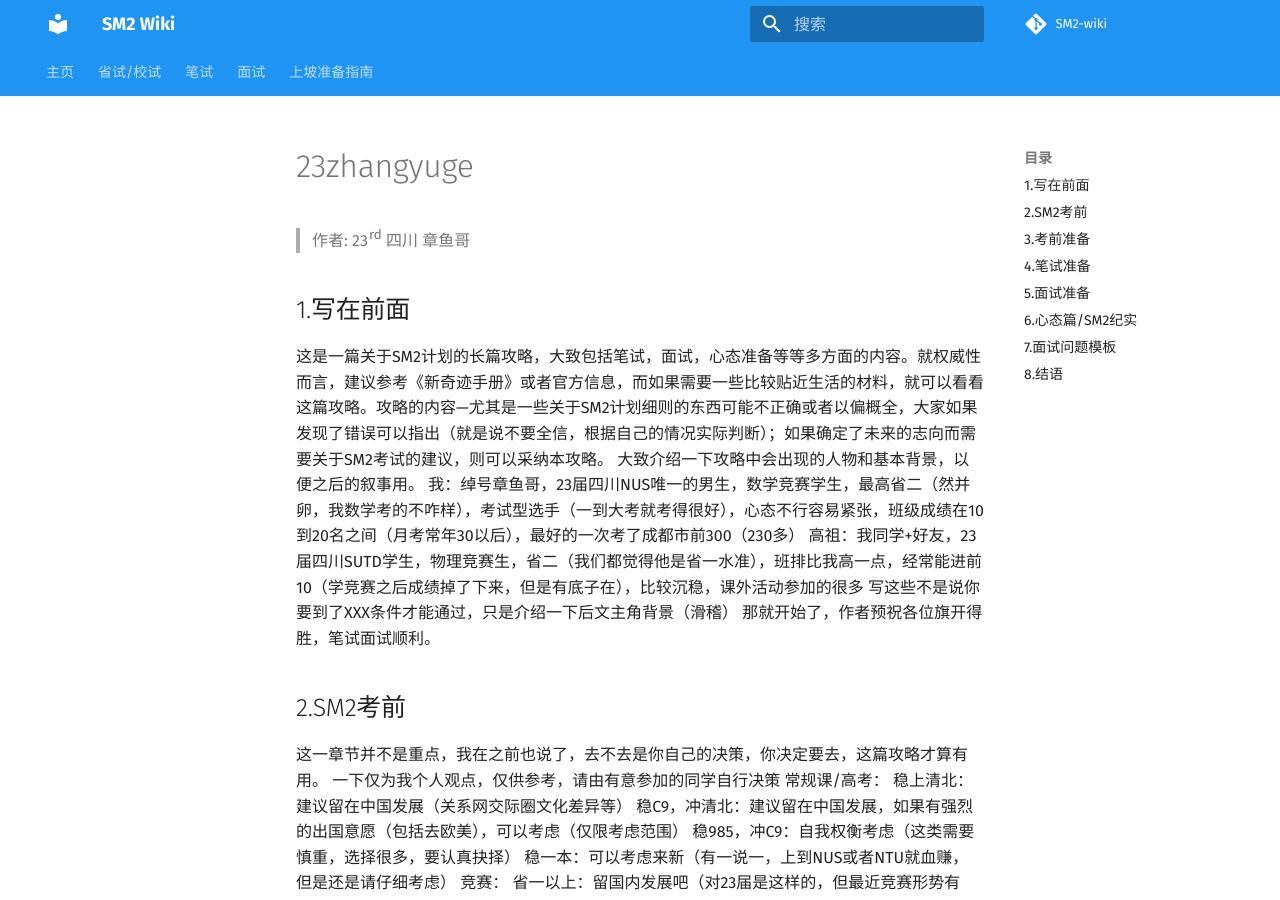
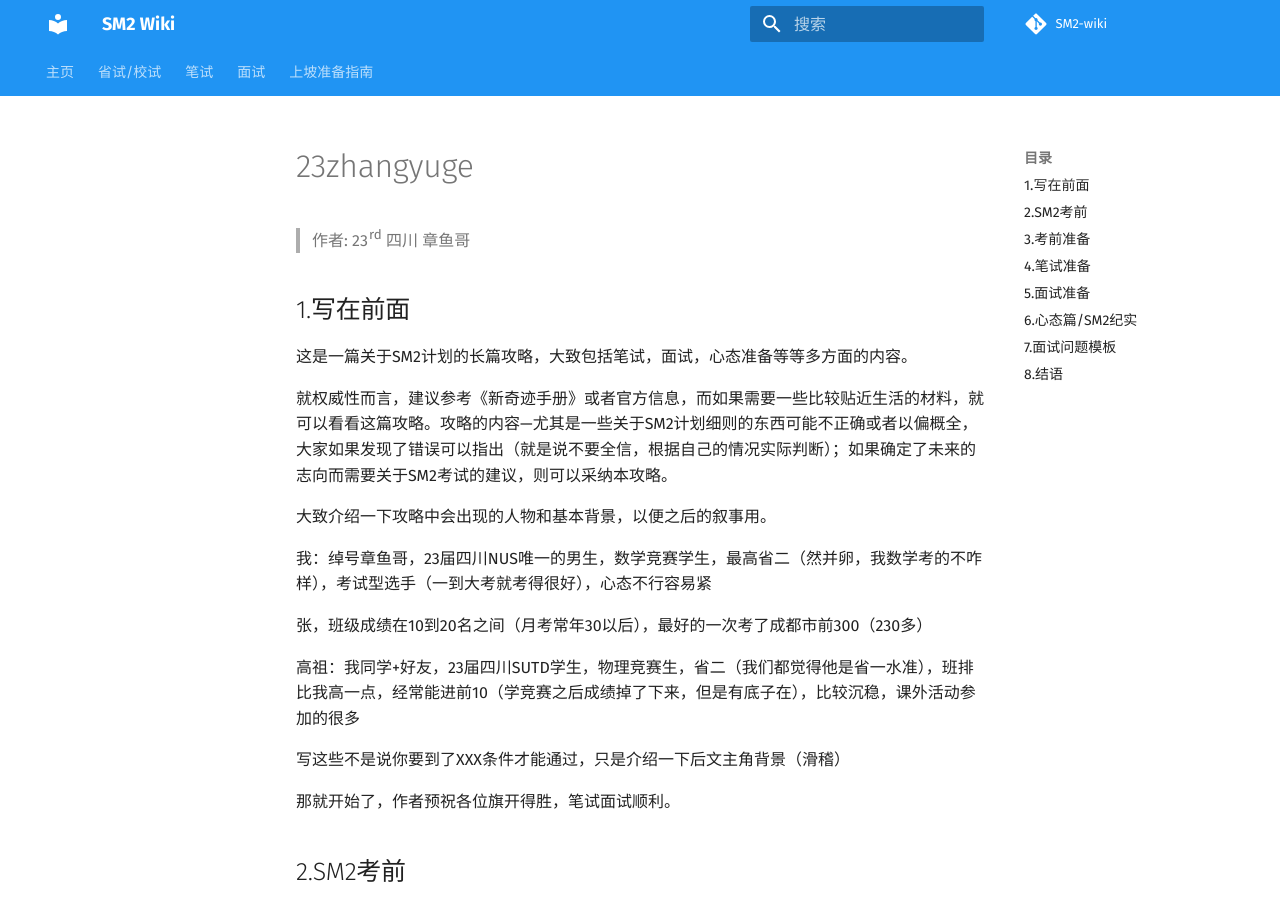
Before and after one commit to SM2-wiki/SM2-wiki, an MkDocs documentation site: the page built from docs/exp/23zhangyuge.md, in a window 1280 px wide and 900 px high. Built offline with MkDocs 1.6.1 and Material for MkDocs 9.7.7, drawn with Linux system fonts in a browser that asks for light colours; comment, search, counter and statistics services are not loaded.

```diff
--- a/docs/exp/23zhangyuge.md
+++ b/docs/exp/23zhangyuge.md
@@ -2,11 +2,20 @@
 
 ## 1.写在前面
 
-这是一篇关于SM2计划的长篇攻略，大致包括笔试，面试，心态准备等等多方面的内容。就权威性而言，建议参考《新奇迹手册》或者官方信息，而如果需要一些比较贴近生活的材料，就可以看看这篇攻略。攻略的内容—尤其是一些关于SM2计划细则的东西可能不正确或者以偏概全，大家如果发现了错误可以指出（就是说不要全信，根据自己的情况实际判断）；如果确定了未来的志向而需要关于SM2考试的建议，则可以采纳本攻略。
+这是一篇关于SM2计划的长篇攻略，大致包括笔试，面试，心态准备等等多方面的内容。
+
+就权威性而言，建议参考《新奇迹手册》或者官方信息，而如果需要一些比较贴近生活的材料，就可以看看这篇攻略。攻略的内容—尤其是一些关于SM2计划细则的东西可能不正确或者以偏概全，大家如果发现了错误可以指出（就是说不要全信，根据自己的情况实际判断）；如果确定了未来的志向而需要关于SM2考试的建议，则可以采纳本攻略。
+
 大致介绍一下攻略中会出现的人物和基本背景，以便之后的叙事用。
-我：绰号章鱼哥，23届四川NUS唯一的男生，数学竞赛学生，最高省二（然并卵，我数学考的不咋样），考试型选手（一到大考就考得很好），心态不行容易紧张，班级成绩在10到20名之间（月考常年30以后），最好的一次考了成都市前300（230多）
+
+我：绰号章鱼哥，23届四川NUS唯一的男生，数学竞赛学生，最高省二（然并卵，我数学考的不咋样），考试型选手（一到大考就考得很好），心态不行容易紧
+
+张，班级成绩在10到20名之间（月考常年30以后），最好的一次考了成都市前300（230多）
+
 高祖：我同学+好友，23届四川SUTD学生，物理竞赛生，省二（我们都觉得他是省一水准），班排比我高一点，经常能进前10（学竞赛之后成绩掉了下来，但是有底子在），比较沉稳，课外活动参加的很多
+
 写这些不是说你要到了XXX条件才能通过，只是介绍一下后文主角背景（滑稽）
+
 那就开始了，作者预祝各位旗开得胜，笔试面试顺利。
 
 ## 2.SM2考前
```
